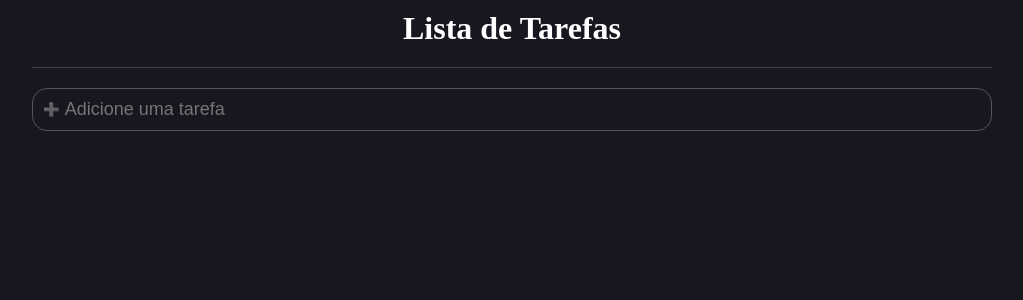
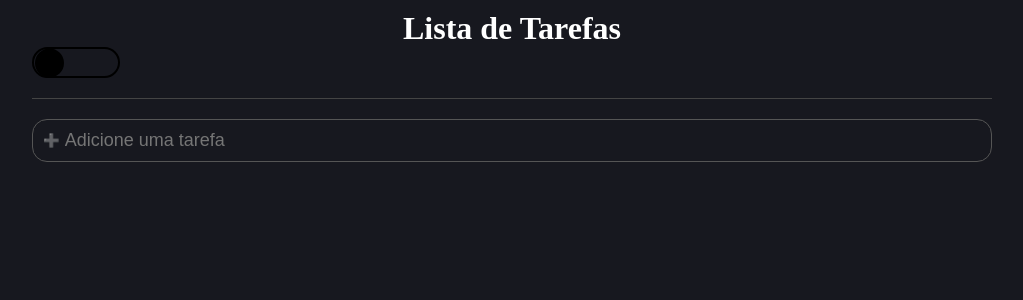
Before and after one commit to Lourenco-biel/Lista-de-Tarefas, a React (Create React App) app: page / in a window 1280 px wide. Shown: the top 300 px of the page, without its empty margins (128-1151 px from the left). Built offline with nearby package versions, Linux system fonts and the light colour scheme.

Commit message:
modo dark em andamento

```diff
--- a/src/Home/index.tsx
+++ b/src/Home/index.tsx
@@ -1,67 +1,77 @@
-import  {useState} from 'react';
+import  {useState, useEffect} from 'react';
 import * as c from './style'
 import {Item} from '../types/Item'
 import { ListItem } from '../component/ListItem';
 import {AddArea} from '../component/AddArea';
 
+
 export const App= () => {
  const [list, setList] = useState<Item[]>([]);
 
+  useEffect(()=> {
+    const storageItem = localStorage.getItem("list");
+    if(storageItem){
+      const myList = JSON.parse(storageItem);
+      setList(myList)
+    }
+ },[list])
+
+ const setMyList = (listItem:any) =>{
+  localStorage.setItem("list",JSON.stringify(listItem));
+ }
+
   const handleAddTask = (taskName: string) =>{
-    setList([
-      ...list,
+    const item = [...list,
     {
       id: Math.random(),
       name:taskName,
       done:false,
-    },
-  ]);
-
+    },]
+    setList(item)
+    setMyList(item)
   }
 
-
-
-
   const handleTaksChange = (id:number, done: boolean) =>{
-    let newList =[...list]
-    for(let i in newList) {
-      if(newList[i].id === id){
-        newList[i].done = done
-      }
-    }
-
-    setList(newList);
+    const index = list.findIndex(list => list.id === id )
+    const updateItem = list[index]
+    updateItem.done = done
+    const newlist = list
+    newlist[index] = updateItem
+    setList(newlist);
+    setMyList(newlist)
   }
 
   const Delete = (id:Number) =>{
-
-    let newList =[...list]
-    for(let i in newList) {
-      if(newList[i].id !== id){
-        setList(newList);
-      }
-    }
-
-
+    const newList = list.filter(list => list.id !== id)
+      setList(newList)
+      setMyList(newList)
   }
 
   return (
     <c.Container>
       <c.Area>
-        <c.Header>Lista de Tarefas</c.Header>
+        <c.Header>Lista de Tarefas
 
-      <AddArea  onEnter={handleAddTask}/>
-
-      {list.map((item, index)=> (
-          <ListItem key={index}
-          item={item}
-          onChange={handleTaksChange}
-          onClick={()=> Delete(item.id)}
-          />
-
-      ))}
+        <c.Label done
+        htmlFor="checkbox" className="toggler">
+          <input type="checkbox" id="checkbox"/>
+          <span  className="ball"></span>
+          <i  className="sun"></i>
+          <i  className="moon"></i>
+        </c.Label>
 
 
+        </c.Header>
+
+
+          <AddArea  onEnter={handleAddTask}/>
+          {list.map((item, index)=> (
+              <ListItem key={index}
+              item={item}
+              onChange={handleTaksChange}
+              onClick={(id)=> Delete(id)}
+              />
+          ))}
       </c.Area>
     </c.Container>
   );
--- a/src/Home/style.ts
+++ b/src/Home/style.ts
@@ -1,17 +1,19 @@
 import styled from "styled-components";
+
+type ContainerProps={
+    done: boolean;
+}
 
 export const Container = styled.div`
 background-color: #17181f;
 color:#797A81;
 min-height: 100vh;
-
 `
 
 export const Area = styled.div`
 margin: auto;
 max-width: 980px;
 padding: 10px;
-
 `
 
 export const Header = styled.h1`
@@ -21,6 +23,51 @@ color: #fff;
 text-align: center;
 border-bottom: 1px solid #444;
 padding-bottom: 20px;
+`
 
 
+export const Label = styled.label(({done}: ContainerProps)=>(
+    `
+    display: block;
+    width: 88px;
+    height: 31px;
+    border: 2px solid black;
+    border-radius: 30px;
+    position: relative;
+    cursor: pointer;
+
+
+    .sun,.moon,.ball{
+        position: absolute;
+        top: 50%;
+        transform:  translateY(-50%);
+    }
+
+    .sun{
+        left: 5px;
+    }
+
+    .moon{
+        right: 5px;
+    }
+
+    .ball{
+        display: inline-block;
+        height: 29px;
+        width: 29px;
+        background-color: black;
+        border-radius: 50%;
+        left: 1px;
+        z-index: 10;
+        transition: transform .5s ease-in-out;
+    }
+    #checkbox{
+        display: none;
+
+        &:checked + .ball{
+        transform:  translate(52px, -50%);
+    }
+    }
+
 `
+))
--- a/src/component/AddArea/index.tsx
+++ b/src/component/AddArea/index.tsx
@@ -4,8 +4,6 @@ import * as c from './style'
 type Props ={
     onEnter:(taskName: string)=> void
 }
-
-
 
 export const AddArea =({onEnter}: Props) =>{
 const [inputText, setInputText] = useState('')
@@ -14,16 +12,17 @@ const [inputText, setInputText] = useState('')
     if( (e.code === 'Enter' || e.code === 'NumpadEnter')&& inputText !== '' ){
         onEnter(inputText)
         setInputText('');
-
     }
 }
+
 const handleKey = ()=>{
-
+    if(inputText === ''){
+        alert("Nenhuma tarefa adicionada, tente novamente!")
+    }else{
         onEnter(inputText);
         setInputText('');
-
     }
-
+    }
 
     return(
         <c.Container>
@@ -33,9 +32,7 @@ const handleKey = ()=>{
             placeholder='Adicione uma tarefa'
             value={inputText}
             onChange={e=> setInputText(e.target.value)}
-            onKeyUp={handleKeyUp}
-
-            />
+            onKeyUp={handleKeyUp}/>
         </c.Container>
     )
 }
--- a/src/component/AddArea/style.ts
+++ b/src/component/AddArea/style.ts
@@ -9,8 +9,8 @@ display: flex;
 align-items: center;
 
 button{
-margin-right: 5px;
-background: none;
+    margin-right: 5px;
+    background: none;
     border: none;
     cursor: pointer;
     &:hover{
@@ -30,5 +30,4 @@ input{
     font-size: 18px;
     flex: 1px;
 }
-
 `
--- a/src/component/ListItem/index.tsx
+++ b/src/component/ListItem/index.tsx
@@ -7,27 +7,27 @@ import trash from '../../Assets/trash.svg'
 
 type Props ={
     item: Item,
-    onClick: (id:number, done: boolean)=> any,
+    onClick: (id:number)=> void,
     onChange: (id: number, done: boolean) => void
 }
 
 
-export const ListItem = ({item, onChange}: Props)=> {
+export const ListItem = ({item, onChange, onClick}: Props)=> {
+
 
 
     return(
         <c.Container done={item.done}>
+           <label>
             <input
             type='checkbox'
             checked={item.done}
             onChange={e=> onChange(item.id, e.target.checked)}
-
             />
-
+            <span className='checkbox'></span>
+           </label>
             <div>{item.name}</div>
-            {/* ESSE É O BUTTON QUE PRECISO CRIAR A FUNÇÃO DE DELETAR */}
-            <button
-             >
+            <button onClick={()=> onClick(item.id)}>
                 <img src={trash} alt="lixeira"/>
             </button>
         </c.Container>
--- a/src/component/ListItem/style.ts
+++ b/src/component/ListItem/style.ts
@@ -13,28 +13,50 @@ padding: 10px;
         border-radius: 10px;
         margin-bottom: 10px;
         align-items: center;
-/* justify-content: space-between; */
+
+    label{
+        display:block;
+        width: 25px;
+        height: 25px;
+        cursor:pointer;
+        margin-right: 10px;
+    }
 
     input{
-    width: 25px;
-    height: 25px;
-    margin-right: 8px;
+        position: absolute;
+        transform: scale(0);
     }
 
+    input:checked ~ .checkbox{
+        transform: rotate(45deg);
+        width:17px;
+        margin-left:4px;
+        border-color: #24c78e;
+        border-top-color: transparent;
+        border-left-color: transparent;
+        border-radius:0;
+    }
+
+    .checkbox{
+        display:block;
+        width:inherit;
+        height:inherit;
+        border:3px solid #434343;
+        border-radius:6px;
+        transition: all 0.375s;
+    }
 
     div{
         color:#CCC;
         text-decoration: ${done ? 'line-through':'initial'};
         width: 883px;
         word-break: break-word;
-
     }
 
     button{
         background: none;
         border: none;
         cursor: pointer;
-
         &:hover{
                 opacity: 0.8;
             }
@@ -44,6 +66,4 @@ button{
             }
     }
     `
-
-
 ))
```
Lines whose indentation alone changed are shown as unchanged.
